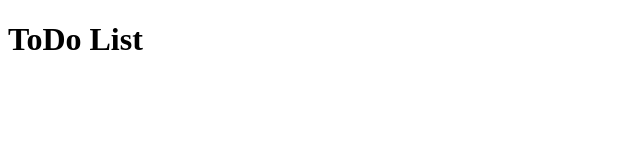
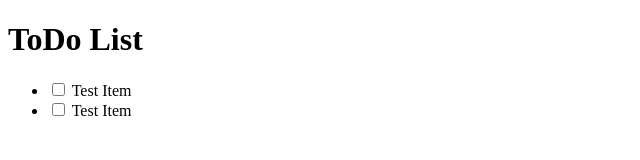
Before and after one commit to Brian-Hittson/ToDoListBasic, a plain HTML site: page index.html in a window 1280 px wide. Shown: the whole page, without its empty margins (0-640 px from the left). Drawn offline with Linux system fonts and the light colour scheme.

Commit message:
Created list items and checkbox

```diff
--- a/index.html
+++ b/index.html
@@ -12,6 +12,16 @@
         <!-- ToDo List Heading  -->
          <h1>ToDo List</h1>
         <!-- ToDo List items -->
+         <ul class="taskList">
+            <li class="taskItem">
+                <input class="checkbox" type="checkbox" />
+                Test Item
+            </li>
+            <li class="taskItem">
+                <input class="checkbox" type="checkbox" />
+                Test Item
+            </li>
+         </ul>
         <!-- Add new task items -->
         </div>
     </body>
```
